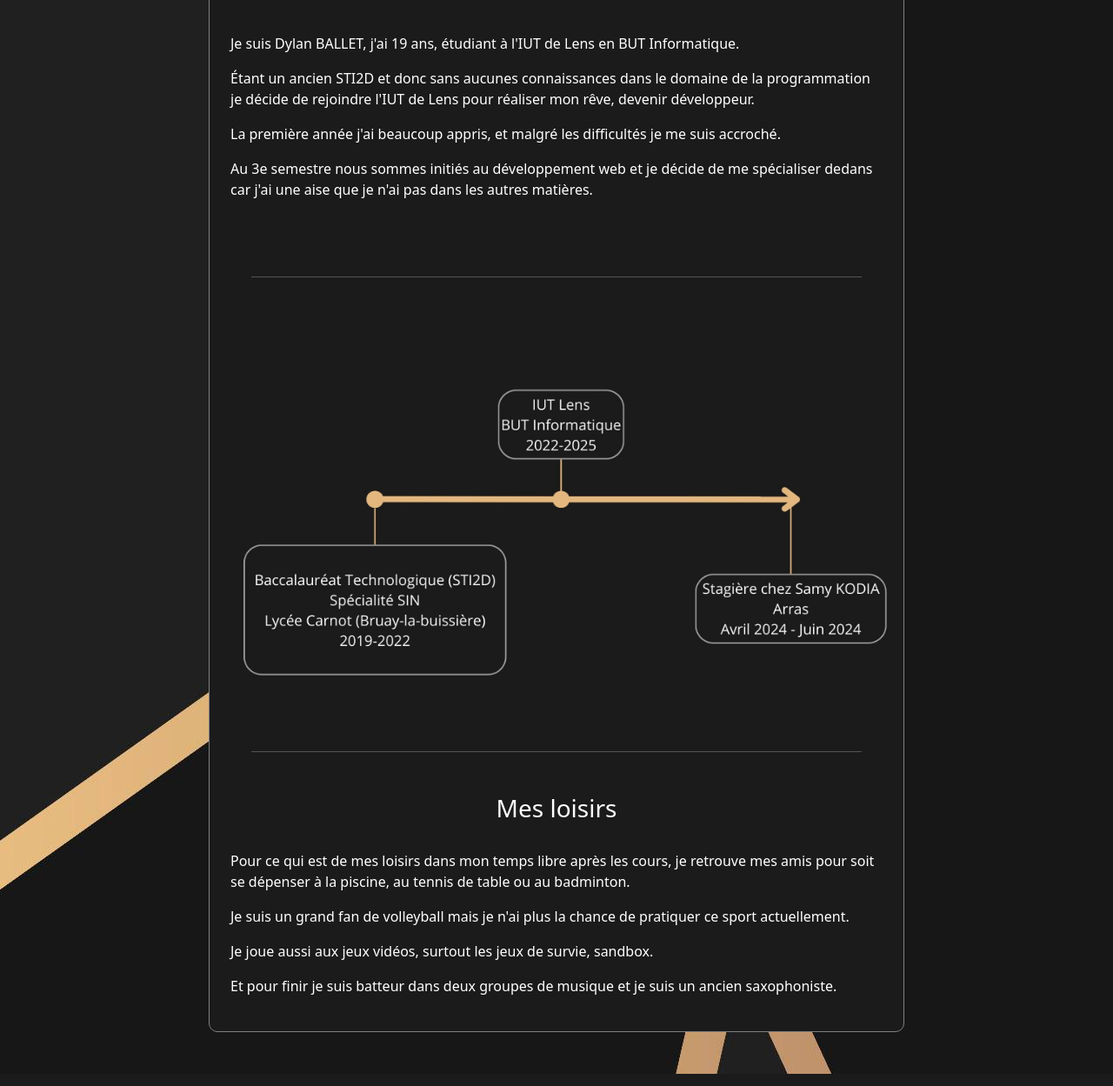
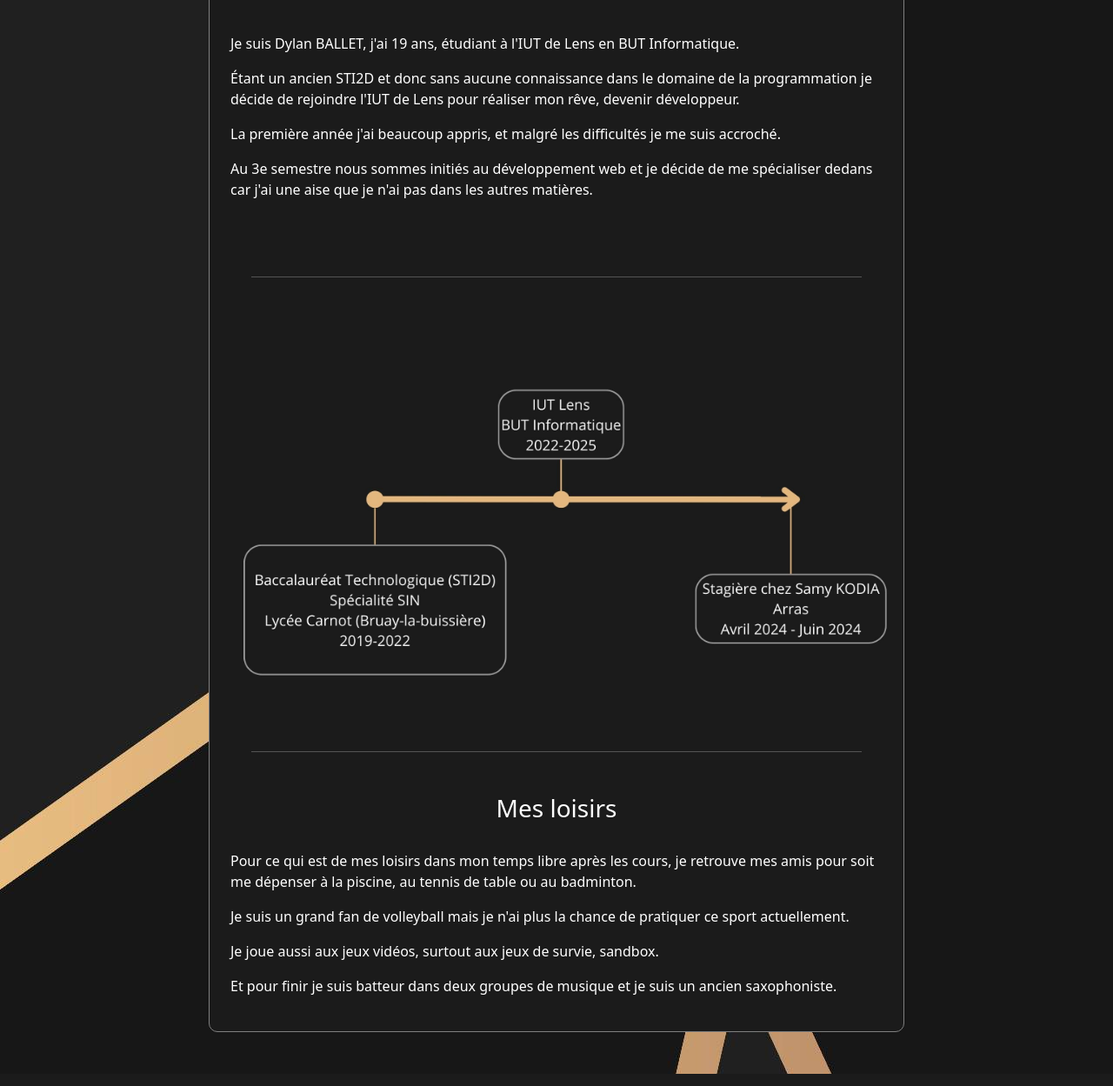
Before and after one commit to DylanBALLET/Portfolio, a plain HTML site: page apropos.html in a window 1280 px wide. Shown: the part 428-1677 px from the top of the page at 87% size. Drawn offline with nearby package versions, Linux system fonts and the light colour scheme.

Commit message:
correction d'orthographes

```diff
--- a/apropos.html
+++ b/apropos.html
@@ -70,7 +70,7 @@
             <div class="p-4">
                 <p>Je suis Dylan BALLET, j'ai 19 ans, étudiant à l'IUT de Lens en BUT Informatique.</p>
 
-                <p>Étant un ancien STI2D et donc sans aucunes connaissances dans le domaine de la programmation je décide de rejoindre l'IUT de Lens pour réaliser mon rêve, devenir développeur.</p>
+                <p>Étant un ancien STI2D et donc sans aucune connaissance dans le domaine de la programmation je décide de rejoindre l'IUT de Lens pour réaliser mon rêve, devenir développeur.</p>
                 <p>La première année j'ai beaucoup appris, et malgré les difficultés je me suis accroché.</p>
                 <p>Au 3e semestre nous sommes initiés au développement web et je décide de me spécialiser dedans car j'ai une aise que je n'ai pas dans les autres matières.</p>
             </div>
@@ -84,11 +84,11 @@
 
         <h3 class="text-center">Mes loisirs</h3>
         <div class="align-items-center p-4">
-            <p>Pour ce qui est de mes loisirs dans mon temps libre après les cours, je retrouve mes amis pour soit se dépenser à la piscine, au tennis de table ou au badminton. </p>
+            <p>Pour ce qui est de mes loisirs dans mon temps libre après les cours, je retrouve mes amis pour soit me dépenser à la piscine, au tennis de table ou au badminton. </p>
 
             <p>Je suis un grand fan de volleyball mais je n'ai plus la chance de pratiquer ce sport actuellement.</p>
 
-            <p>Je joue aussi aux jeux vidéos, surtout les jeux de survie, sandbox.</p>
+            <p>Je joue aussi aux jeux vidéos, surtout aux jeux de survie, sandbox.</p>
 
             <p>Et pour finir je suis batteur dans deux groupes de musique et je suis un ancien saxophoniste.</p>
         </div>
```
Also changed, not shown: index.html (+1 -1 lines), projets/flatcraft.html (+1 -1 lines).
